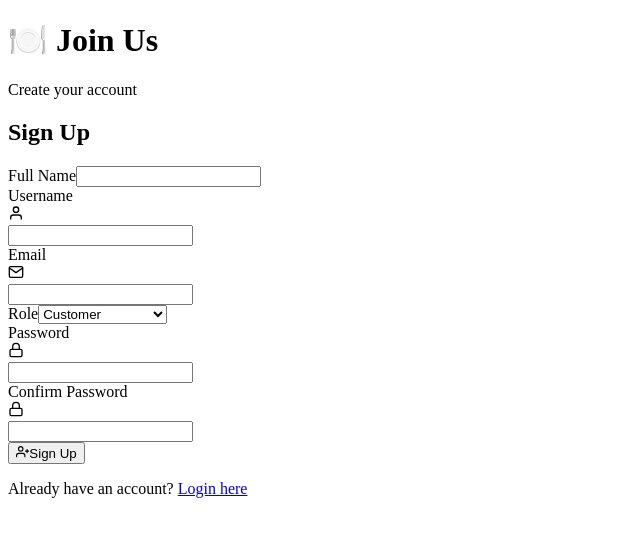
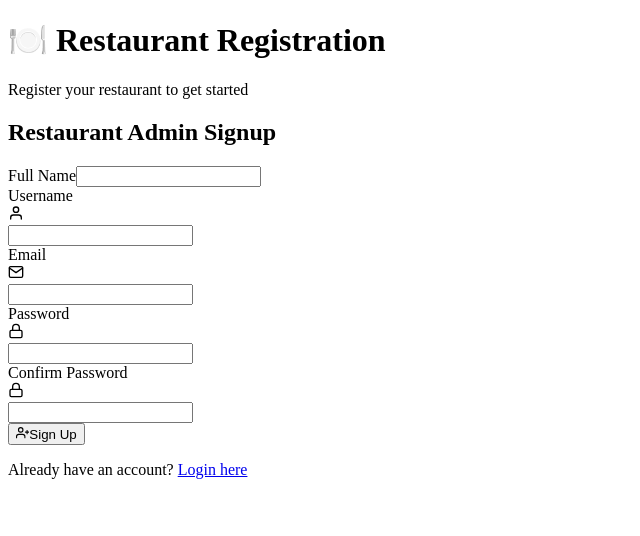
Before and after one commit to shadrachdoc/Restaurant_management, a React (Vite) app in the folder frontend/: page /signup in a window 1280 px wide. Shown: the top 536 px of the page, without its empty margins (0-640 px from the left). Built offline with nearby package versions, Linux system fonts and the light colour scheme; the HTML template or start-up script is replaced by a standard one.

Commit message:
signup fix

```diff
--- a/frontend/src/pages/Auth/SignupPage.jsx
+++ b/frontend/src/pages/Auth/SignupPage.jsx
@@ -10,7 +10,7 @@ export default function SignupPage() {
     password: '',
     confirmPassword: '',
     full_name: '',
-    role: 'customer',
+    role: 'restaurant_admin',
   });
   const [errors, setErrors] = useState({});
   const { signup, isLoading } = useAuthStore();
@@ -59,12 +59,12 @@ export default function SignupPage() {
     <div className="min-h-screen bg-gradient-to-br from-purple-600 via-purple-700 to-blue-800 flex items-center justify-center p-4">
       <div className="max-w-md w-full">
         <div className="text-center mb-8">
-          <h1 className="text-4xl font-bold text-white mb-2">🍽️ Join Us</h1>
-          <p className="text-purple-100">Create your account</p>
+          <h1 className="text-4xl font-bold text-white mb-2">🍽️ Restaurant Registration</h1>
+          <p className="text-purple-100">Register your restaurant to get started</p>
         </div>
 
         <div className="bg-white rounded-2xl shadow-2xl p-8">
-          <h2 className="text-2xl font-bold text-gray-800 mb-6 text-center">Sign Up</h2>
+          <h2 className="text-2xl font-bold text-gray-800 mb-6 text-center">Restaurant Admin Signup</h2>
 
           <form onSubmit={handleSubmit} className="space-y-4">
             <div>
@@ -114,19 +114,7 @@ export default function SignupPage() {
               {errors.email && <p className="text-red-500 text-xs mt-1">{errors.email}</p>}
             </div>
 
-            <div>
-              <label className="block text-sm font-medium text-gray-700 mb-1">Role</label>
-              <select
-                name="role"
-                className="input-field"
-                value={formData.role}
-                onChange={handleChange}
-              >
-                <option value="customer">Customer</option>
-                <option value="restaurant_admin">Restaurant Admin</option>
-                <option value="chef">Chef</option>
-              </select>
-            </div>
+            {/* Role is automatically set to restaurant_admin - no selection needed */}
 
             <div>
               <label className="block text-sm font-medium text-gray-700 mb-1">Password</label>
```
Also changed, not shown: 1 other file (tests, documents, lock files or other folders).
